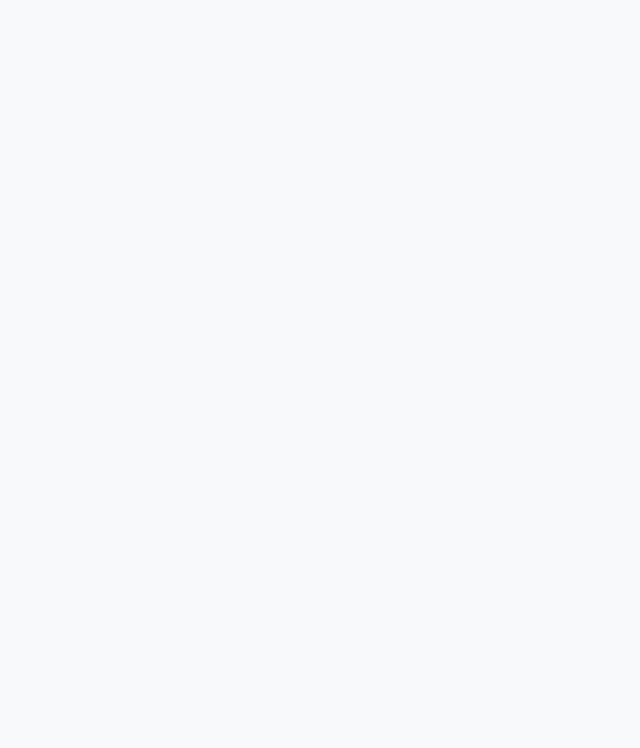
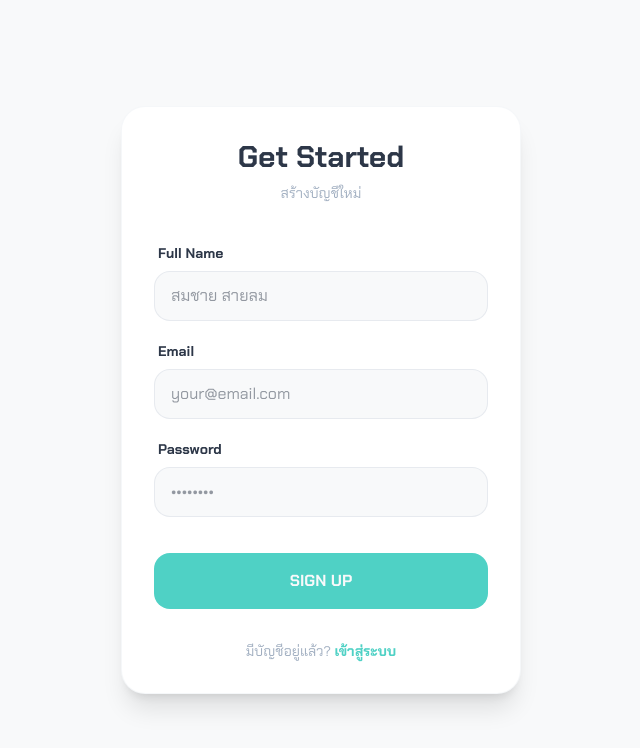
Before and after one commit to deefyouknow/nextjs-university-project, a Next.js app: page /auth/register in a window 1280 px wide. Shown: the top 748 px of the page, without its empty margins (319-959 px from the left). Built offline with nearby package versions, Linux system fonts and the light colour scheme.

Commit message:
add page login regis

```diff
--- a/src/app/(blank)/auth/login/page.tsx
+++ b/src/app/(blank)/auth/login/page.tsx
@@ -1,8 +1,45 @@
+import Link from "next/link";
+
 const LoginPage = () => {
   return (
-    <div>
+    <>
+      <div className="flex min-h-dvh w-full items-center justify-center p-6 bg-bg">
+        <div className="w-full max-w-100 min-w-80 bg-surface p-8 rounded-3xl shadow-xl border border-muted/10">
+          <div className="text-center mb-10">
+            <h1 className="text-3xl font-bold text-text mb-2">Welcome Back</h1>
+            <p className="text-muted text-sm">กรุณาเข้าสู่ระบบ</p>
+          </div>
 
-    </div>
+          <form className="flex flex-col gap-5">
+            <div className="flex flex-col gap-2">
+              <label className="text-sm font-bold pl-1">Email</label>
+              <input
+                type="email"
+                placeholder="your@email.com"
+                className="w-full px-4 py-3 rounded-2xl bg-bg border border-muted/20 focus:border-primary outline-none transition-all"
+              />
+            </div>
+
+            <div className="flex flex-col gap-2">
+              <label className="text-sm font-bold pl-1">Password</label>
+              <input
+                type="password"
+                placeholder="••••••••"
+                className="w-full px-4 py-3 rounded-2xl bg-bg border border-muted/20 focus:border-primary outline-none transition-all"
+              />
+            </div>
+
+            <button className="w-full py-4 bg-primary text-bg font-bold rounded-2xl mt-4 hover:shadow-lg shadow-primary/20 transition-all active:scale-95">
+              SIGN IN
+            </button>
+          </form>
+
+          <p className="text-center mt-8 text-sm text-muted">
+            ยังไม่มีบัญชีใช่ไหม? <Link href="/auth/register" className="text-primary font-bold hover:underline">สมัครสมาชิก</Link>
+          </p>
+        </div>
+      </div>
+    </>
   );
 }
 
--- a/src/app/(blank)/auth/register/page.tsx
+++ b/src/app/(blank)/auth/register/page.tsx
@@ -1,8 +1,54 @@
+import Link from "next/link";
+
 const RegisterPage = () => {
   return (
-    <div>
+    <>
+      <div className="flex min-h-dvh w-full items-center justify-center p-6 bg-bg">
+        <div className="w-full max-w-100 min-w-80 bg-surface p-8 rounded-3xl shadow-xl border border-muted/10">
+          <div className="text-center mb-10">
+            <h1 className="text-3xl font-bold text-text mb-2">Get Started</h1>
+            <p className="text-muted text-sm">สร้างบัญชีใหม่</p>
+          </div>
 
-    </div>
+          <form className="flex flex-col gap-5">
+            <div className="flex flex-col gap-2">
+              <label className="text-sm font-bold pl-1">Full Name</label>
+              <input
+                type="text"
+                placeholder="สมชาย สายลม"
+                className="w-full px-4 py-3 rounded-2xl bg-bg border border-muted/20 focus:border-primary outline-none transition-all"
+              />
+            </div>
+
+            <div className="flex flex-col gap-2">
+              <label className="text-sm font-bold pl-1">Email</label>
+              <input
+                type="email"
+                placeholder="your@email.com"
+                className="w-full px-4 py-3 rounded-2xl bg-bg border border-muted/20 focus:border-primary outline-none transition-all"
+              />
+            </div>
+
+            <div className="flex flex-col gap-2">
+              <label className="text-sm font-bold pl-1">Password</label>
+              <input
+                type="password"
+                placeholder="••••••••"
+                className="w-full px-4 py-3 rounded-2xl bg-bg border border-muted/20 focus:border-primary outline-none transition-all"
+              />
+            </div>
+
+            <button className="w-full py-4 bg-primary text-bg font-bold rounded-2xl mt-4 hover:shadow-lg shadow-primary/20 transition-all active:scale-95">
+              SIGN UP
+            </button>
+          </form>
+
+          <p className="text-center mt-8 text-sm text-muted">
+            มีบัญชีอยู่แล้ว? <Link href="/auth/login" className="text-primary font-bold hover:underline">เข้าสู่ระบบ</Link>
+          </p>
+        </div>
+      </div>
+    </>
   );
 }
 
--- a/src/app/(blank)/layout.tsx
+++ b/src/app/(blank)/layout.tsx
@@ -1,12 +1,6 @@
-import "@/app/globals.css";
-
-export default function RootLayout({
-  children,
-}: Readonly<{
-  children: React.ReactNode;
-}>) {
+export default function BlankLayout({ children }: { children: React.ReactNode }) {
   return (
-    <div className="h-dvh w-dvh bg-bg">
+    <div className="h-full w-full bg-bg relative overflow-auto">
       {children}
     </div>
   );
--- a/src/app/(main)/layout.tsx
+++ b/src/app/(main)/layout.tsx
@@ -1,30 +1,21 @@
-import "@/app/globals.css";
-import { GlobalProvider } from "@/components/globalvar/globalvariable";
 import { Sidebar, SidebarMobile } from "@/components/sidebar";
-import { ThemeProvider } from "@/components/theme-provider";
 import { Header } from "@/components/header";
 
-export default function RootLayout({
-  children,
-}: Readonly<{
-  children: React.ReactNode;
-}>) {
+export default function MainLayout({ children }: { children: React.ReactNode }) {
   return (
-    <GlobalProvider>
-      <ThemeProvider>
-        <div className="h-dvh w-dvw flex relative">
-          <div>
+    <div className="h-full w-full flex relative">
+      {/*Sidbar Layout*/}
+      <div className="shrink-0">
         <Sidebar />
         <SidebarMobile />
       </div>
-          <div className="md:pl-10 flex flex-col h-full w-full overflow-y-scroll overscroll-none">
+      {/*Box Content*/}
+      <div className="flex-1 flex flex-col h-full overflow-hidden">
         <Header />
-            <div className="px-4 h-full w-full">
+        <main className="flex-1 overflow-y-auto no-scrollbar px-4 pb-6">
           {children}
+        </main>
       </div>
     </div>
-        </div>
-      </ThemeProvider>
-    </GlobalProvider>
   );
 }
--- a/src/app/layout.tsx
+++ b/src/app/layout.tsx
@@ -1,27 +1,23 @@
-import type { Metadata } from "next";
+// src/app/layout.tsx
 import { Chakra_Petch } from "next/font/google";
 import "./globals.css";
-
+import { GlobalProvider } from "@/components/globalvar/globalvariable";
+import { ThemeProvider } from "@/components/theme-provider";
 
 const chakra = Chakra_Petch({
   subsets: ["latin", "thai"],
   weight: ["300", "400", "500", "600", "700"],
 });
 
-export const metadata: Metadata = {
-  title: "Web Application",
-  description: "Generated by deefthanawat", // ชื่อคุณจากไฟล์เดิม
-};
-
-export default function RootLayout({
-  children,
-}: Readonly<{
-  children: React.ReactNode;
-}>) {
+export default function RootLayout({ children }: { children: React.ReactNode }) {
   return (
     <html lang="en" suppressHydrationWarning>
-      <body className={`${chakra.className} antialiased`}>
-        {children}
+      <body className={`${chakra.className} antialiased h-dvh w-dvw overflow-hidden`}>
+        <GlobalProvider>
+          <ThemeProvider>
+            {children}
+          </ThemeProvider>
+        </GlobalProvider>
       </body>
     </html>
   );
```
Also changed, not shown: src/app/(blank)/ka/page.tsx (renamed from src/app/(main)/ka/page.tsx). Lines whose indentation alone changed are shown as unchanged.
